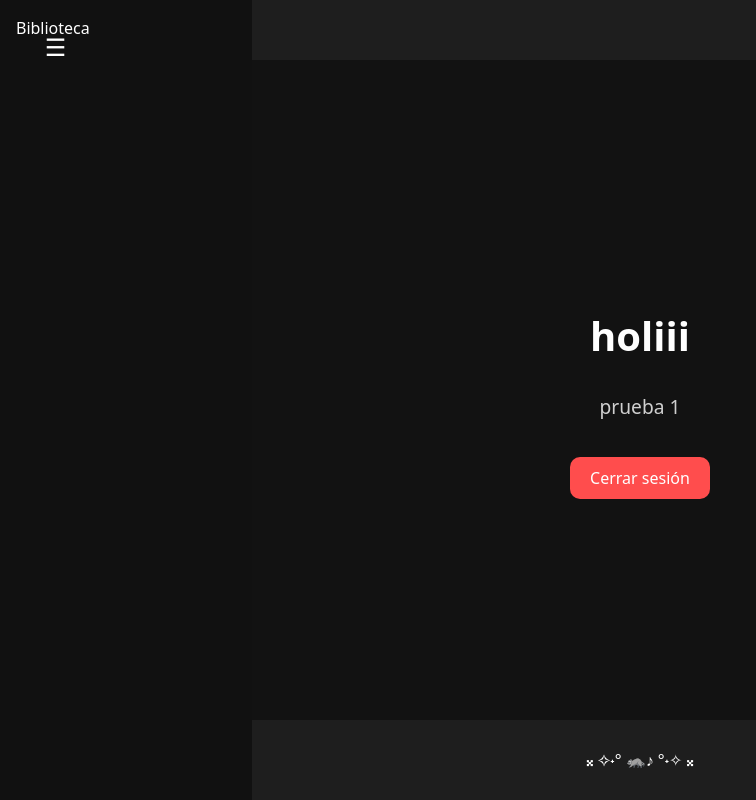
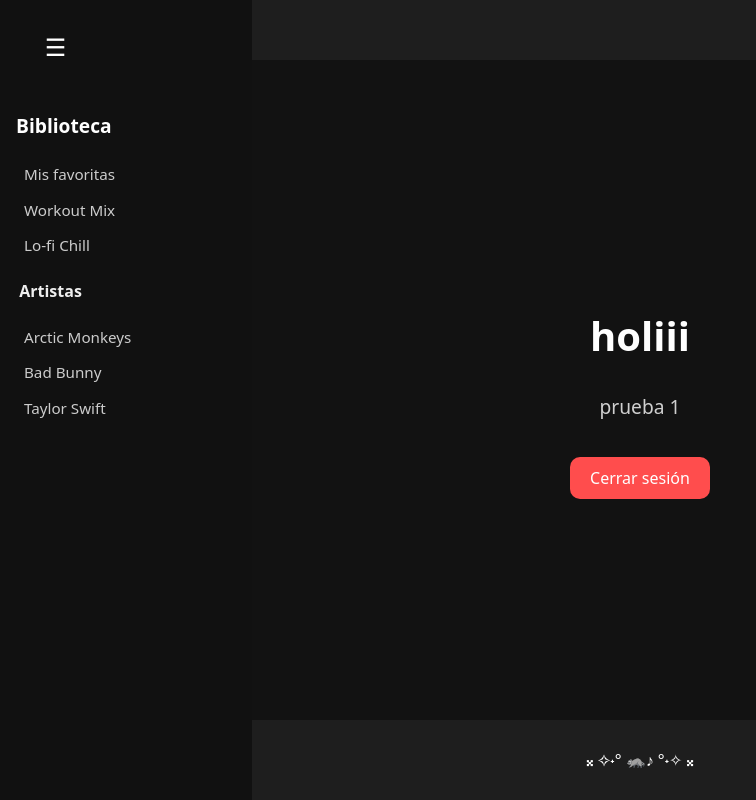
Before and after one commit to r4ccy/raccyfy---, a React (Vite) app: page /home in a window 1280 px wide. Shown: the whole page, without its empty margins (0-756 px from the left). Built offline with nearby package versions, Linux system fonts and the light colour scheme.

Commit message:
feat: mejora diseño del sidebar respecto a la biblioteca

```diff
--- a/src/components/Layout.css
+++ b/src/components/Layout.css
@@ -27,7 +27,7 @@ html, body {
     width: 220px;
     height: 100%;
     background-color: #111;
-    padding: 1rem;
+    padding: 4rem 1rem 1rem;
     color: #fff;
     overflow-y: auto;
     transform: translateX(-100%);
@@ -38,6 +38,38 @@ html, body {
 .sidebar.visible {
     transform: translateX(0);
     width: 220px;
+}
+
+.sidebar-title {
+    margin-top: 3rem;
+    font-size: 1.2rem;
+    font-weight: bold;
+}
+
+.sidebar-subtitle {
+    font-size: 1rem;
+    margin-top: 1rem;
+    padding-left: 0.2rem;
+    color: #eee;
+}
+
+.sidebar-list {
+    list-style: none;
+    padding: 0;
+    margin: 0.5rem 0;
+}
+
+.sidebar-item {
+    padding: 0.4rem 0.5rem;
+    font-size: 0.95rem;
+    cursor: pointer;
+    color: #ccc;
+    transition: background 0.2s;
+}
+
+.sidebar-item:hover {
+    background-color: #222;
+    color: white;
 }
 
 .header {
--- a/src/components/Layout.jsx
+++ b/src/components/Layout.jsx
@@ -36,9 +36,32 @@ function Layout () {
             >
                 ☰
             </button>
+
             <aside className={`sidebar ${mostrarSidebar ? "visible" : ""}`}>
-                Biblioteca
-            </aside>
+
+            <h2
+                className="sidebar-title">
+                    Biblioteca
+            </h2>
+
+            <ul className="sidebar-list">
+                <li className="sidebar-item">Mis favoritas</li>
+                <li className="sidebar-item">Workout Mix</li>
+                <li className="sidebar-item">Lo-fi Chill</li>
+            </ul>
+
+            <h3
+                className="sidebar-subtitle">
+                    Artistas
+            </h3>
+
+            <ul className="sidebar-list">
+                <li className="sidebar-item">Arctic Monkeys</li>
+                <li className="sidebar-item">Bad Bunny</li>
+                <li className="sidebar-item">Taylor Swift</li>
+            </ul>
+        </aside>
+
             <div className={`main-wrapper`}>
                 <header className="header">
                     parte spotifyUser
```
